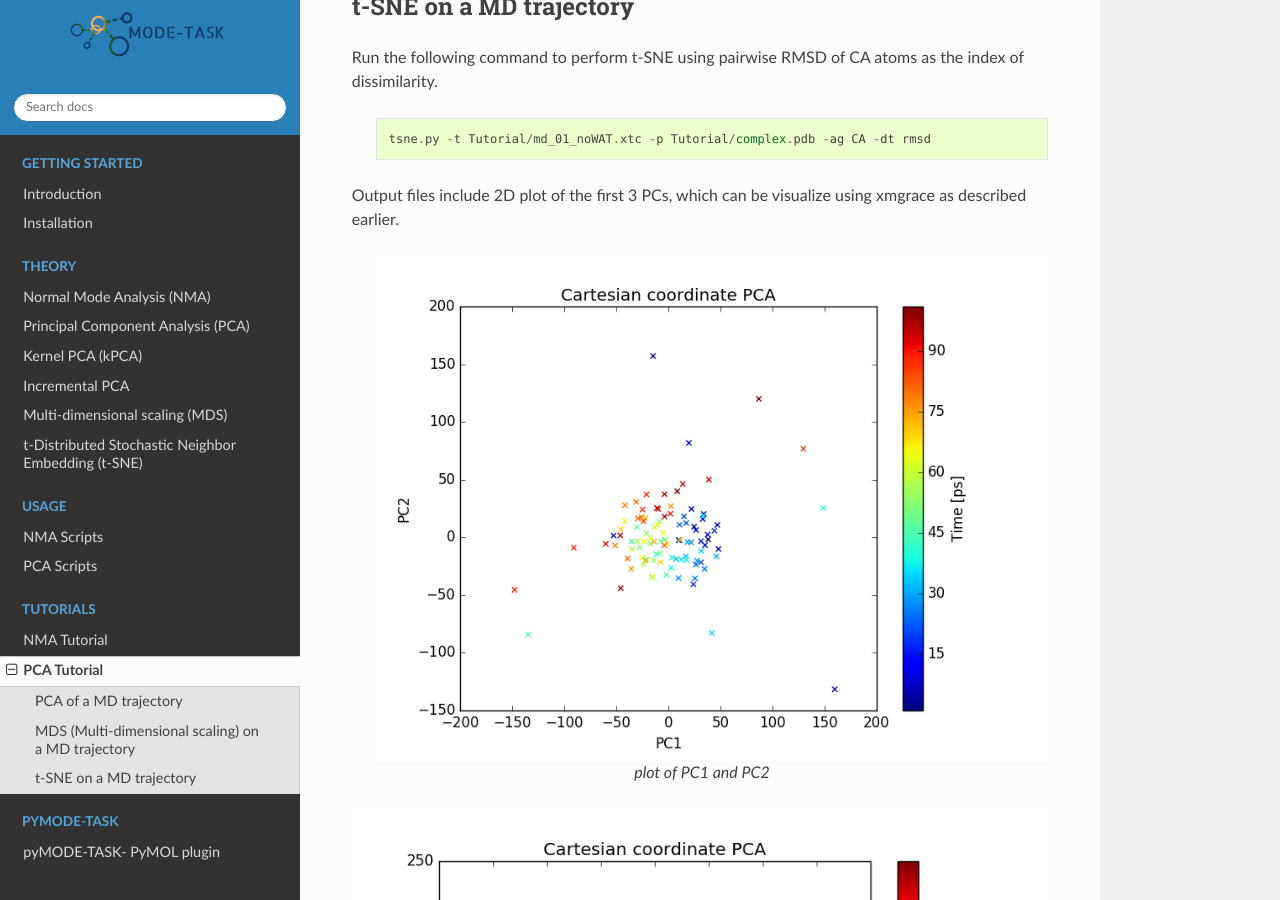
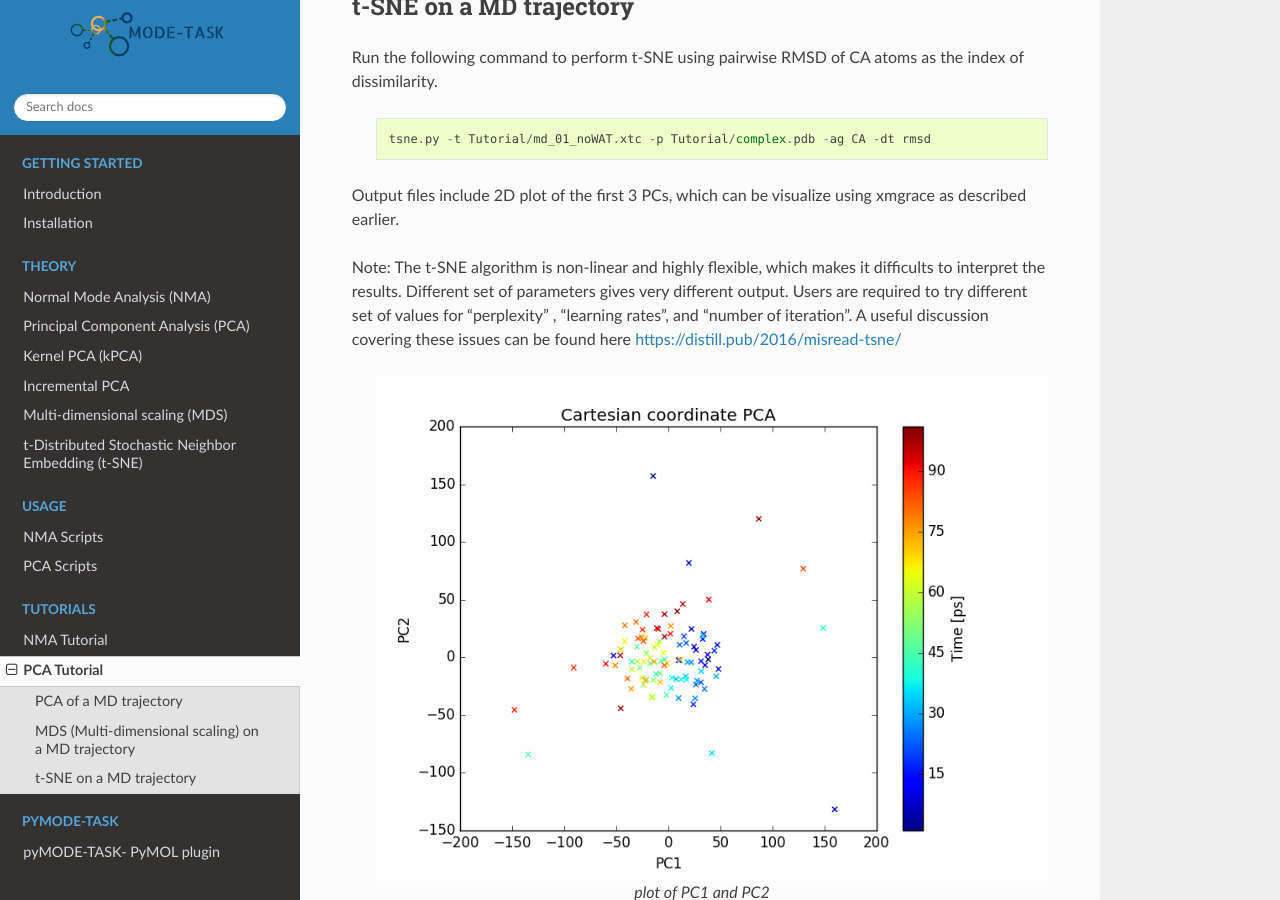
Before and after one commit to RUBi-ZA/MODE-TASK, a Sphinx documentation site: the page built from docs/source/pca_tut.rst, in a window 1280 px wide and 900 px high, scrolled down 5774 px. Built offline with Sphinx 7.4.7 and the Read the Docs theme 2.0.0, drawn with Linux system fonts in a browser that asks for light colours.

Commit message:
update docs

```diff
--- a/docs/source/pca_tut.rst
+++ b/docs/source/pca_tut.rst
@@ -162,6 +162,12 @@ Run the following command to perform t-SNE using pairwise RMSD of CA atoms as th
 
 Output files include 2D plot of the first 3 PCs, which can be visualize using xmgrace as described earlier.
 
+Note: The t-SNE algorithm is non-linear and highly flexible, which makes it difficults to interpret the results.
+Different set of parameters gives very different output. Users are required to try different set of values for
+“perplexity” , "learning rates", and "number of iteration". A useful discussion covering these issues can be found
+here https://distill.pub/2016/misread-tsne/
+
+
  .. figure:: ../img/tsne1.png
    :align: center
 
--- a/docs/source/pca_use.rst
+++ b/docs/source/pca_use.rst
@@ -410,7 +410,7 @@ t-distributed Stochastic Neighbor Embedding (t-SNE) is a tool for dimensionality
 |                        |            |                    | learning rate for t-SNE.    |
 |                        |            |                    | Default is 200              |
 +------------------------+------------+--------------------+-----------------------------+
-| N_ITER,                | Int        | ``-ni``            | [t-SNE parameters] Number of|
+| N_ITER                 | Int        | ``-ni``            | [t-SNE parameters] Number of|
 |                        |            |                    | iteration to run. Default   |
 |                        |            |                    | is 300                      |
 +------------------------+------------+--------------------+-----------------------------+
```
